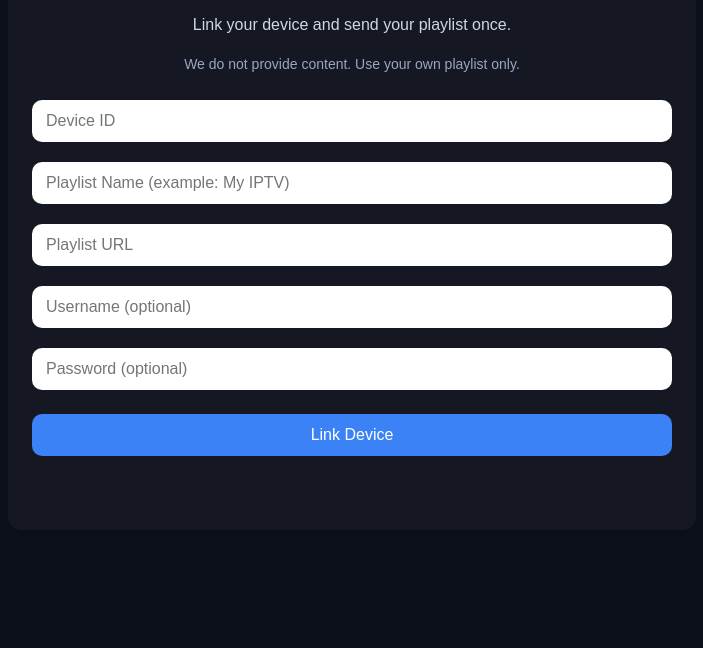
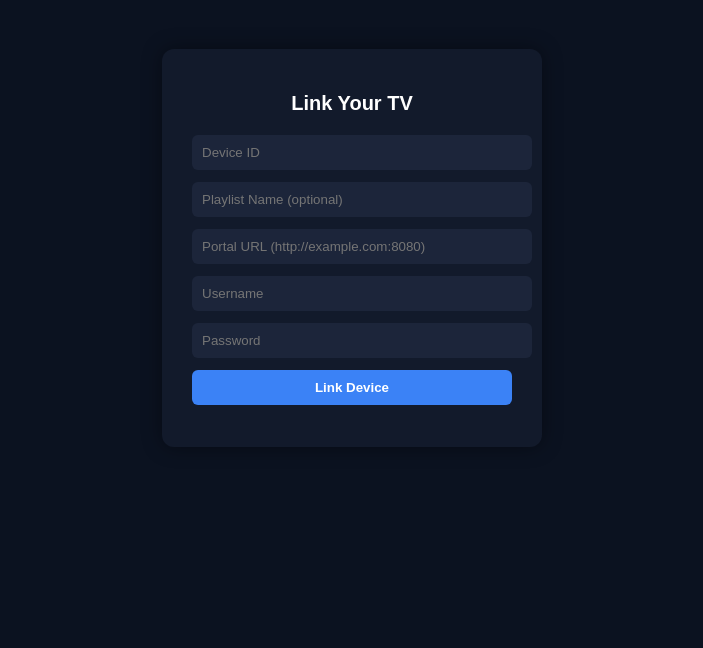
Before and after one commit to karimbeblawi/bebz-site, a plain HTML site: page index.html in a window 1280 px wide. Shown: the part 152-800 px from the top of the page, without its empty margins (288-991 px from the left). Drawn offline with nearby package versions, Linux system fonts and the light colour scheme.

Commit message:
Add files via upload

```diff
--- a/index.html
+++ b/index.html
@@ -1,106 +1,136 @@
 <!DOCTYPE html>
-<html>
+<html lang="en">
 <head>
-  <title>Bebz TV</title>
-  <meta name="viewport" content="width=device-width, initial-scale=1.0">
+  <meta charset="UTF-8" />
+  <meta name="viewport" content="width=device-width, initial-scale=1.0" />
+  <title>Link Your Device</title>
+
   <style>
     body {
+      font-family: Arial, sans-serif;
+      background: #0b1220;
+      color: white;
+      display: flex;
+      justify-content: center;
+      align-items: center;
+      height: 100vh;
       margin: 0;
-      background: #0b0f1a;
-      color: white;
-      font-family: Arial, sans-serif;
+    }
+
+    .card {
+      background: #121a2b;
+      padding: 30px;
+      border-radius: 12px;
+      width: 320px;
+      box-shadow: 0 0 20px rgba(0,0,0,0.4);
+    }
+
+    h1 {
+      font-size: 20px;
+      margin-bottom: 20px;
       text-align: center;
-      padding: 60px 20px;
     }
-    .box {
-      max-width: 640px;
-      margin: 0 auto;
-      background: rgba(255,255,255,0.04);
-      border-radius: 14px;
-      padding: 32px 24px;
-    }
-    h1 {
-      margin-top: 0;
-      font-size: 40px;
-    }
-    p {
-      color: #cfd6e6;
-      line-height: 1.6;
-    }
+
     input {
       width: 100%;
-      box-sizing: border-box;
-      margin: 10px 0;
-      padding: 12px 14px;
+      padding: 10px;
+      margin-bottom: 12px;
+      border-radius: 6px;
       border: none;
-      border-radius: 10px;
-      font-size: 16px;
+      outline: none;
+      background: #1c253a;
+      color: white;
     }
+
     button {
       width: 100%;
-      margin-top: 14px;
-      padding: 12px 18px;
-      background: #3B82F6;
+      padding: 10px;
+      background: #3b82f6;
+      border: none;
+      border-radius: 6px;
       color: white;
-      text-decoration: none;
-      border: none;
-      border-radius: 10px;
-      font-size: 16px;
+      font-weight: bold;
       cursor: pointer;
     }
-    .msg {
-      margin-top: 18px;
-      min-height: 24px;
-      color: #cfd6e6;
+
+    button:hover {
+      background: #2563eb;
     }
-    .small {
+
+    #msg {
+      margin-top: 12px;
       font-size: 14px;
-      color: #9aa6c1;
+      text-align: center;
+      color: #9ca3af;
     }
   </style>
 </head>
+
 <body>
-  <div class="box">
-    <h1>Bebz TV</h1>
-    <p>Link your device and send your playlist once.</p>
-    <p class="small">We do not provide content. Use your own playlist only.</p>
+  <div class="card">
+    <h1>Link Your TV</h1>
 
     <form id="linkForm">
       <input id="device_id" placeholder="Device ID" required />
-      <input id="playlist_name" placeholder="Playlist Name (example: My IPTV)" />
-      <input id="playlist_url" placeholder="Playlist URL" required />
-      <input id="username" placeholder="Username (optional)" />
-      <input id="password" placeholder="Password (optional)" />
+      <input id="playlist_name" placeholder="Playlist Name (optional)" />
+      <input id="playlist_url" placeholder="Portal URL (http://example.com:8080)" required />
+      <input id="username" placeholder="Username" required />
+      <input id="password" placeholder="Password" required />
       <button type="submit">Link Device</button>
     </form>
 
-    <div id="msg" class="msg"></div>
+    <div id="msg"></div>
   </div>
 
   <script src="https://cdn.jsdelivr.net/npm/@supabase/supabase-js@2"></script>
   <script>
-    const SUPABASE_URL = 'https://qsmuvkwhrzbydncdiphu.supabase.co';
-    const SUPABASE_KEY = 'sb_publishable_GXoX0HbGSg4njByYEmRPAw_B7sRBLDI';
+    const SUPABASE_URL = 'YOUR_SUPABASE_URL';
+    const SUPABASE_KEY = 'YOUR_SUPABASE_PUBLISHABLE_KEY';
 
     const supabaseClient = window.supabase.createClient(SUPABASE_URL, SUPABASE_KEY);
 
     const form = document.getElementById('linkForm');
     const msg = document.getElementById('msg');
 
+    const deviceIdInput = document.getElementById('device_id');
+    const playlistNameInput = document.getElementById('playlist_name');
+    const playlistUrlInput = document.getElementById('playlist_url');
+    const usernameInput = document.getElementById('username');
+    const passwordInput = document.getElementById('password');
+
+    function getQueryParam(name) {
+      const params = new URLSearchParams(window.location.search);
+      return params.get(name) || '';
+    }
+
+    // 🔥 Auto-fill device ID from QR
+    const codeFromUrl = getQueryParam('code').trim().toUpperCase();
+    if (codeFromUrl !== '') {
+      deviceIdInput.value = codeFromUrl;
+    }
+
     form.addEventListener('submit', async function (e) {
       e.preventDefault();
       msg.textContent = 'Sending...';
 
       const payload = {
-        device_id: document.getElementById('device_id').value.trim(),
-        playlist_name: document.getElementById('playlist_name').value.trim(),
-        playlist_url: document.getElementById('playlist_url').value.trim(),
-        username: document.getElementById('username').value.trim(),
-        password: document.getElementById('password').value.trim()
+        device_id: deviceIdInput.value.trim().toUpperCase(),
+        playlist_name: playlistNameInput.value.trim(),
+        playlist_url: playlistUrlInput.value.trim(),
+        username: usernameInput.value.trim(),
+        password: passwordInput.value.trim()
       };
 
       if (!payload.device_id || !payload.playlist_url) {
-        msg.textContent = 'Device ID and Playlist URL are required.';
+        msg.textContent = 'Device ID and Portal URL are required.';
+        return;
+      }
+
+      if (
+        !payload.playlist_url.startsWith('http://') &&
+        !payload.playlist_url.startsWith('https://')
+      ) {
+        msg.textContent = 'Portal URL must start with http:// or https://';
         return;
       }
 
@@ -114,7 +144,13 @@
       }
 
       msg.textContent = 'Success. Return to your TV.';
+
       form.reset();
+
+      // keep device id if QR was used
+      if (codeFromUrl !== '') {
+        deviceIdInput.value = codeFromUrl;
+      }
     });
   </script>
 </body>
```
